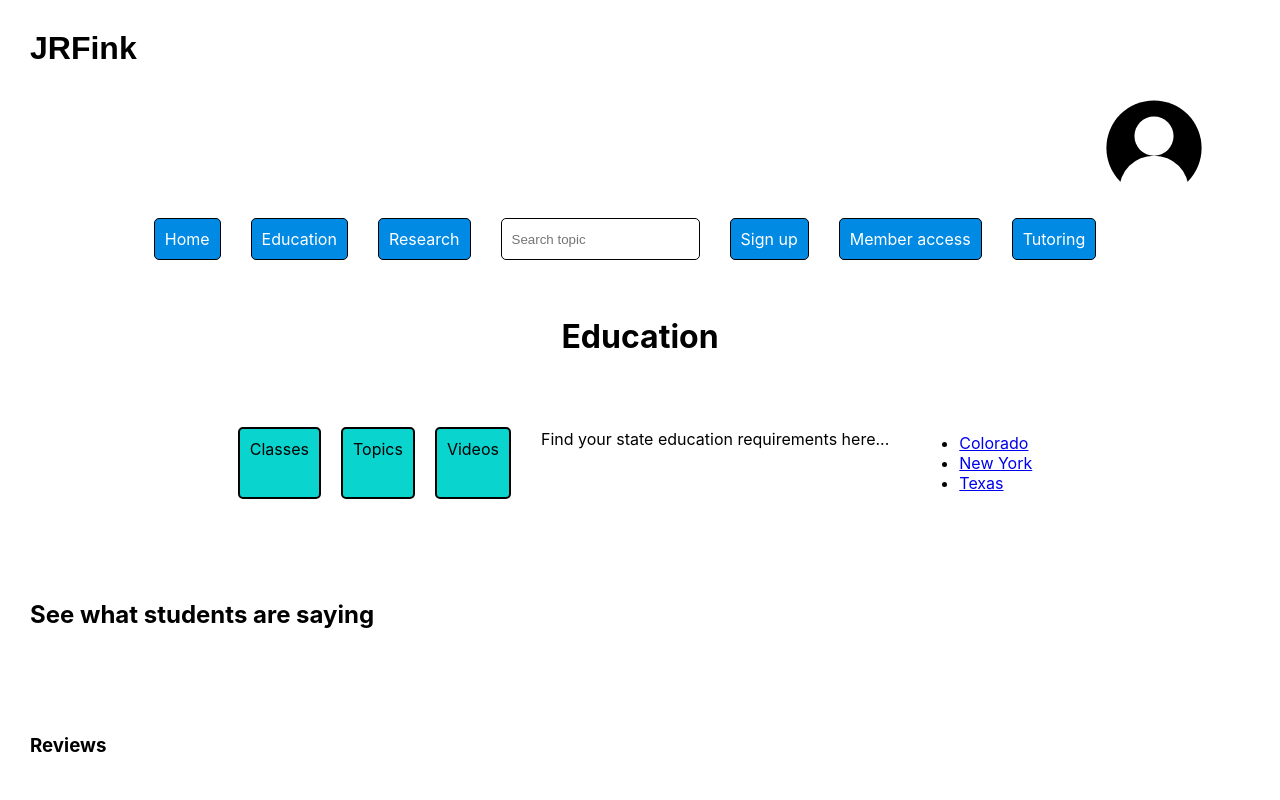
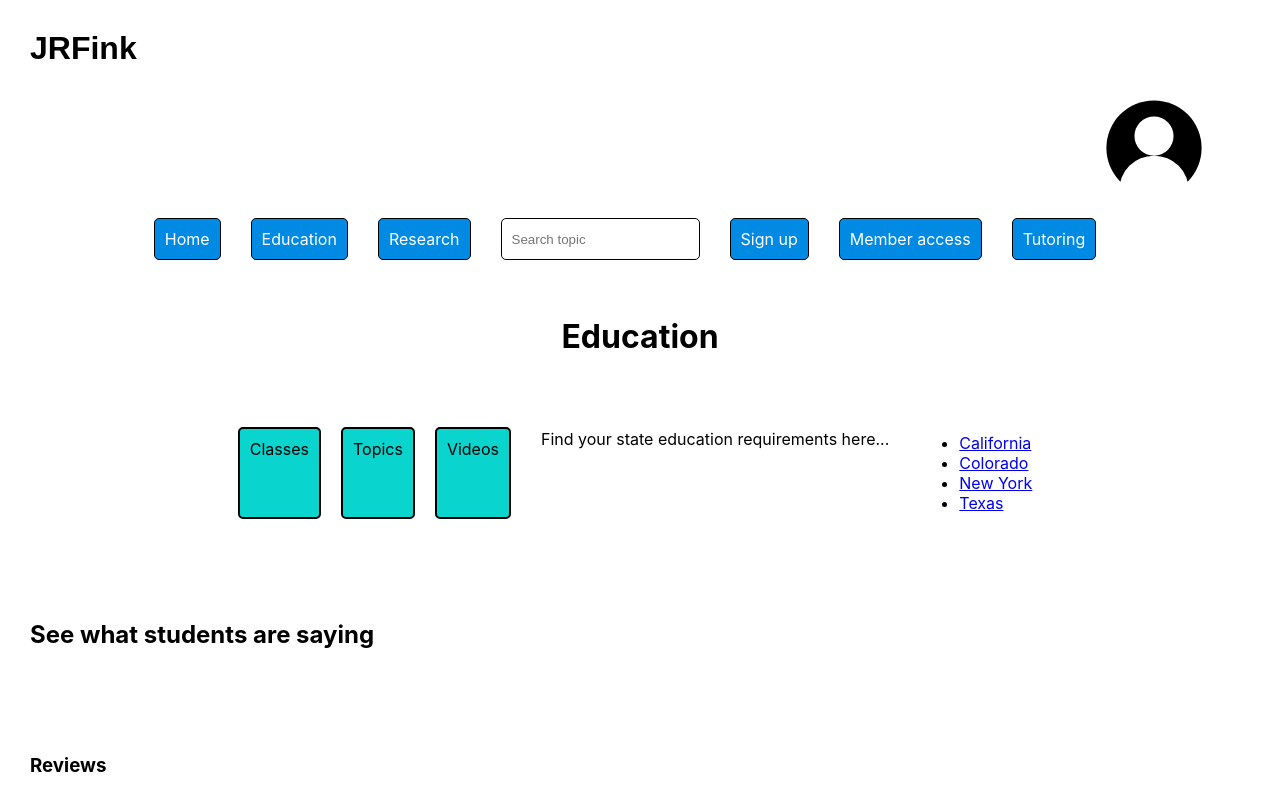
Before and after one commit to JRFink/jrfphyspagesnew, a Next.js app: page /education in a window 1280 px wide. Shown: the top 800 px of the page. Built offline with nearby package versions, Linux system fonts and the light colour scheme.

Commit message:
Update index.tsx

```diff
--- a/pages/education/index.tsx
+++ b/pages/education/index.tsx
@@ -23,6 +23,8 @@ Find your state education requirements here...
 </p>
 <ul>
 <li>
+<a href="https://www.cde.ca.gov/re/cc/">California</a></li>
+<li>
 <a href="http://www.cde.state.co.us/standardsandinstruction">Colorado</a></li>
 <li><a href="https://www.nysed.gov/curriculum-instruction">New York</a></li>
 <li><a href="https://tea.texas.gov/academics/curriculum-standards">Texas</a></li>
```
